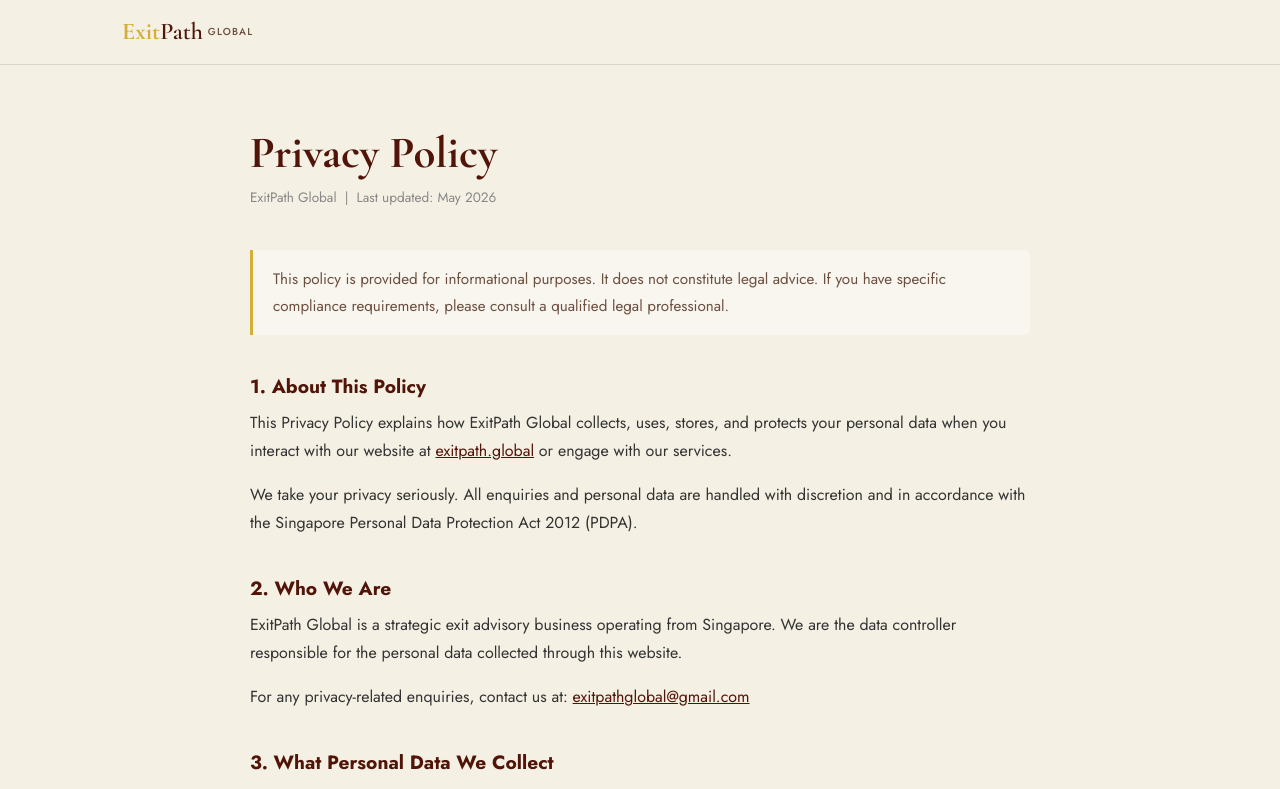
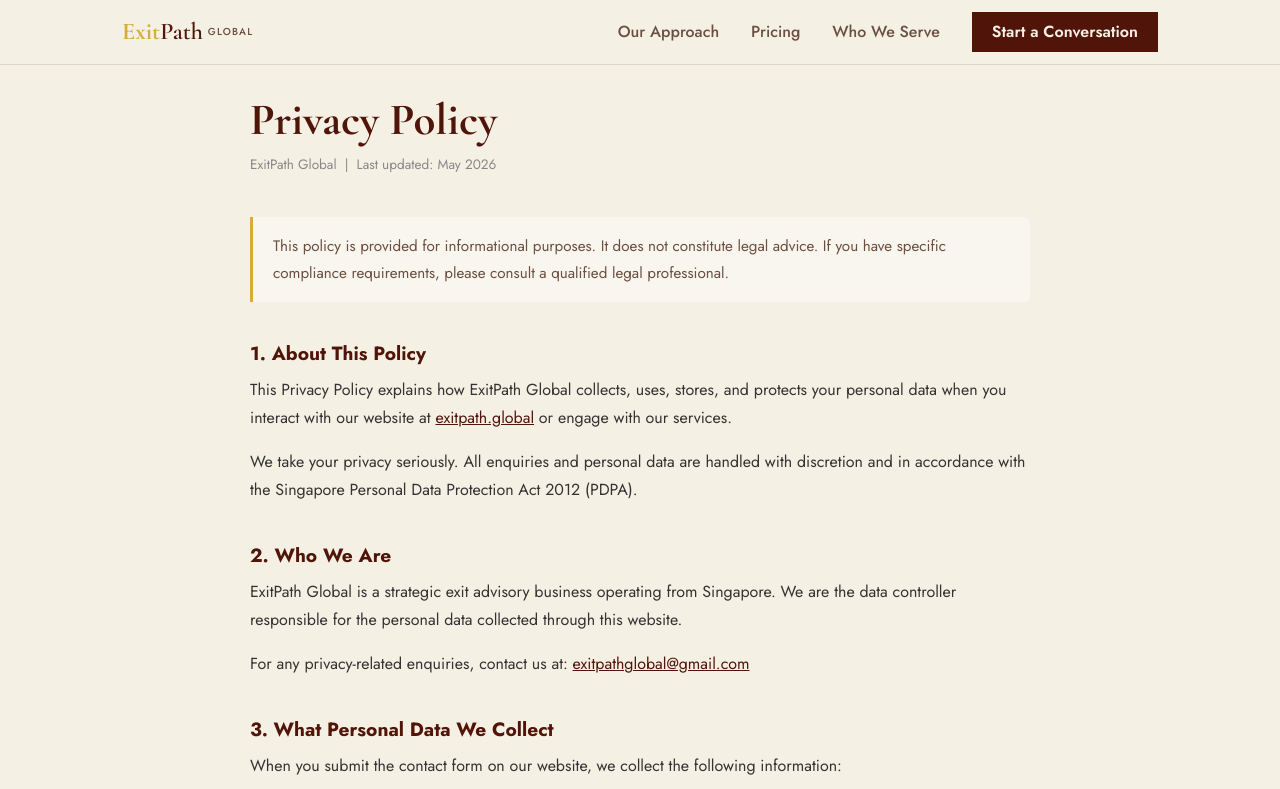
Before and after one commit to mrkevindam/exitpath-global, a Next.js app: page /privacy-policy in a window 1280 px wide. Shown: the top 789 px of the page. Built offline with nearby package versions, Linux system fonts and the light colour scheme.

Commit message:
added navigation in the privacy policy

```diff
--- a/app/privacy-policy/page.tsx
+++ b/app/privacy-policy/page.tsx
@@ -1,4 +1,6 @@
 'use client';
+
+import { useState, useEffect } from 'react';
 
 // ─── Design Tokens ─────────────────────────────────────────────────────────
 const CR  = '#F5F0E4';
@@ -11,6 +13,78 @@
 
 const serif = "'Cormorant Garamond', Georgia, serif";
 const sans  = "'Jost', system-ui, sans-serif";
+
+// ─── Site Header ─────────────────────────────────────────────────────────────
+function SiteHeader() {
+  const [scrolled, setScrolled] = useState(false);
+  const [open, setOpen] = useState(false);
+  useEffect(() => {
+    const fn = () => setScrolled(window.scrollY > 30);
+    window.addEventListener('scroll', fn, { passive: true });
+    return () => window.removeEventListener('scroll', fn);
+  }, []);
+
+  const links = [
+    { label: 'Our Approach', href: '/#approach' },
+    { label: 'Pricing',      href: '/#pricing'  },
+    { label: 'Who We Serve', href: '/#serve'    },
+  ];
+
+  return (
+    <header style={{
+      position: 'fixed', top: 0, left: 0, right: 0, zIndex: 50,
+      background: scrolled ? 'rgba(245,240,228,0.97)' : CR,
+      borderBottom: scrolled ? `1px solid ${BD}` : `1px solid ${BD}`,
+      backdropFilter: scrolled ? 'blur(8px)' : 'none',
+      transition: 'all 0.3s ease',
+    }}>
+      <div style={{ maxWidth: 1100, margin: '0 auto', padding: '0 2rem', height: 64, display: 'flex', alignItems: 'center', justifyContent: 'space-between' }}>
+        <a href="/" style={{ textDecoration: 'none', display: 'flex', alignItems: 'center' }}>
+          <span style={{ fontFamily: serif, fontSize: '1.5rem', fontWeight: 700, color: GL }}>Exit</span>
+          <span style={{ fontFamily: serif, fontSize: '1.5rem', fontWeight: 600, color: MA }}>Path</span>
+          <span style={{ fontFamily: sans, fontSize: '0.63rem', fontWeight: 500, color: TM, marginLeft: '0.3rem', letterSpacing: '0.12em', textTransform: 'uppercase' }}>Global</span>
+        </a>
+        <nav style={{ display: 'flex', alignItems: 'center', gap: '2rem' }} className="desktop-nav">
+          {links.map(l => (
+            <a key={l.href} href={l.href} style={{ fontFamily: sans, fontSize: '1rem', fontWeight: 500, color: TM, textDecoration: 'none' }}>{l.label}</a>
+          ))}
+          <a href="/#contact" style={{ fontFamily: sans, fontSize: '1rem', fontWeight: 600, color: CR, background: MA, padding: '0.5rem 1.25rem', borderRadius: 0, textDecoration: 'none' }}>
+            Start a Conversation
+          </a>
+        </nav>
+        <button onClick={() => setOpen(o => !o)} aria-label="Menu"
+          style={{ background: 'none', border: `1px solid ${BD}`, cursor: 'pointer', padding: '8px 10px', display: 'none', flexDirection: 'column', justifyContent: 'center', alignItems: 'center', gap: 5, width: 44, height: 44 }}
+          className="mobile-menu-btn">
+          {open ? (
+            <>
+              <span style={{ display: 'block', width: 22, height: 2, background: MA, transform: 'rotate(45deg) translate(5px, 5px)', transition: 'all 0.2s' }} />
+              <span style={{ display: 'block', width: 22, height: 2, background: MA, opacity: 0, transition: 'all 0.2s' }} />
+              <span style={{ display: 'block', width: 22, height: 2, background: MA, transform: 'rotate(-45deg) translate(5px, -5px)', transition: 'all 0.2s' }} />
+            </>
+          ) : (
+            <>
+              <span style={{ display: 'block', width: 22, height: 2, background: MA }} />
+              <span style={{ display: 'block', width: 22, height: 2, background: MA }} />
+              <span style={{ display: 'block', width: 22, height: 2, background: MA }} />
+            </>
+          )}
+        </button>
+      </div>
+      {open && (
+        <div style={{ background: CR, borderTop: `1px solid ${BD}`, padding: '1.5rem 2rem', display: 'flex', flexDirection: 'column', gap: '1.25rem' }}>
+          {links.map(l => (
+            <a key={l.href} href={l.href} onClick={() => setOpen(false)}
+              style={{ fontFamily: sans, fontSize: '1rem', color: MA, textDecoration: 'none' }}>{l.label}</a>
+          ))}
+          <a href="/#contact" onClick={() => setOpen(false)}
+            style={{ fontFamily: sans, fontSize: '0.9rem', fontWeight: 600, color: CR, background: MA, padding: '0.75rem', borderRadius: 0, textDecoration: 'none', textAlign: 'center' }}>
+            Start a Conversation
+          </a>
+        </div>
+      )}
+    </header>
+  );
+}
 
 export default function PrivacyPolicyPage() {
   return (
@@ -26,23 +100,19 @@
         .pp-section { margin-bottom: 2rem; }
         .pp-highlight { background: #f9f5ef; border-left: 3px solid ${GL}; padding: 1rem 1.25rem; margin: 1.5rem 0; border-radius: 0 6px 6px 0; }
         .pp-highlight p { margin: 0; font-size: 0.95rem; color: ${TM}; font-family: ${sans}; line-height: 1.75; }
+        @media (max-width: 768px) {
+          .desktop-nav { display: none !important; }
+          .mobile-menu-btn { display: flex !important; }
+        }
       `}</style>
 
       <div style={{ background: CR, minHeight: '100vh', fontFamily: sans, color: TX, display: 'flex', flexDirection: 'column' }}>
 
         {/* Header */}
-        <header style={{ borderBottom: `1px solid ${BD}`, background: CR }}>
-          <div style={{ maxWidth: 1100, margin: '0 auto', padding: '0 2rem', height: 64, display: 'flex', alignItems: 'center' }}>
-            <a href="/" style={{ textDecoration: 'none', display: 'flex', alignItems: 'center' }}>
-              <span style={{ fontFamily: serif, fontSize: '1.5rem', fontWeight: 700, color: GL }}>Exit</span>
-              <span style={{ fontFamily: serif, fontSize: '1.5rem', fontWeight: 600, color: MA }}>Path</span>
-              <span style={{ fontFamily: sans, fontSize: '0.63rem', fontWeight: 500, color: TM, marginLeft: '0.3rem', letterSpacing: '0.12em', textTransform: 'uppercase' }}>Global</span>
-            </a>
-          </div>
-        </header>
+        <SiteHeader />
 
         {/* Main content */}
-        <main style={{ flex: 1, padding: '4rem 2rem' }}>
+        <main style={{ flex: 1, padding: '4rem 2rem', paddingTop: '6rem' }}>
           <div style={{ maxWidth: 780, margin: '0 auto' }}>
 
             {/* Title */}
```
